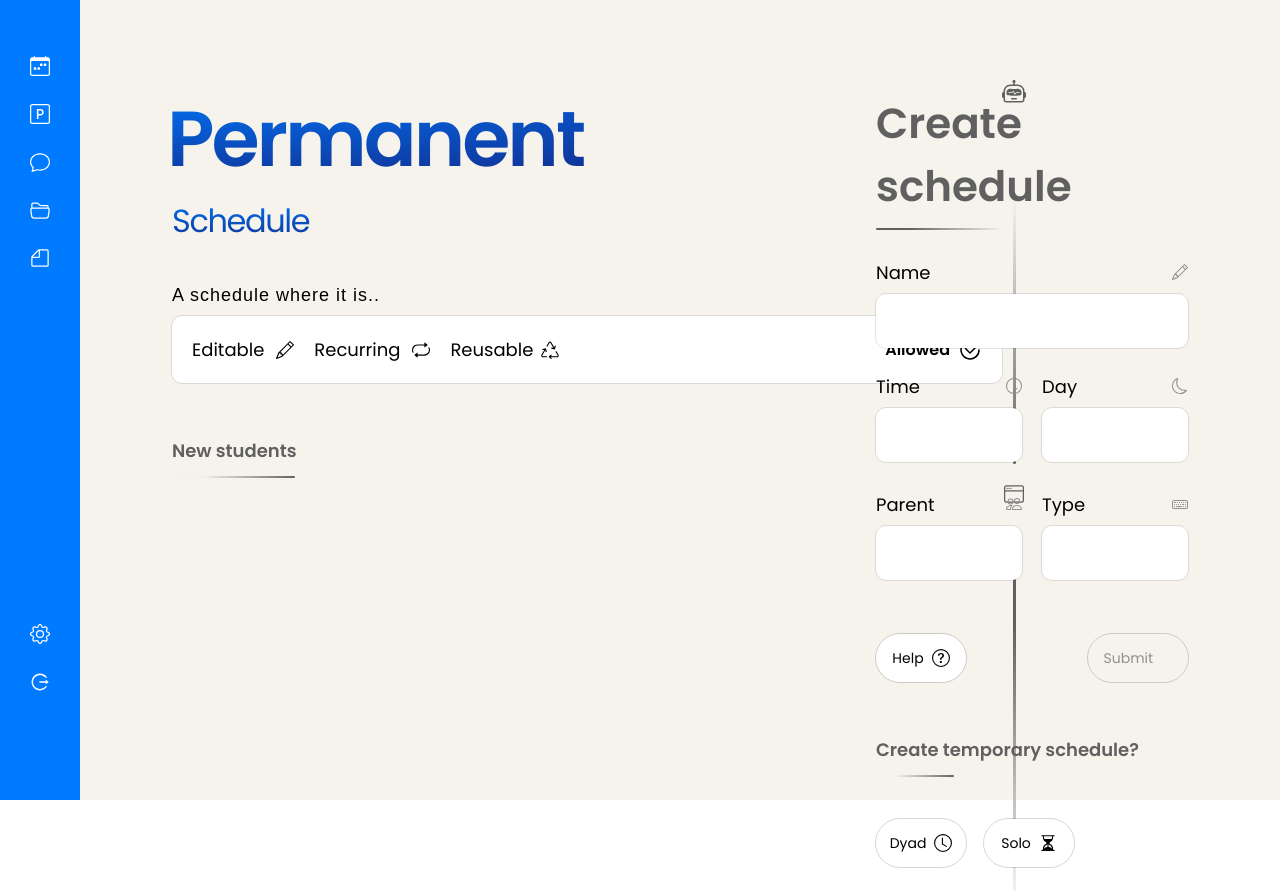
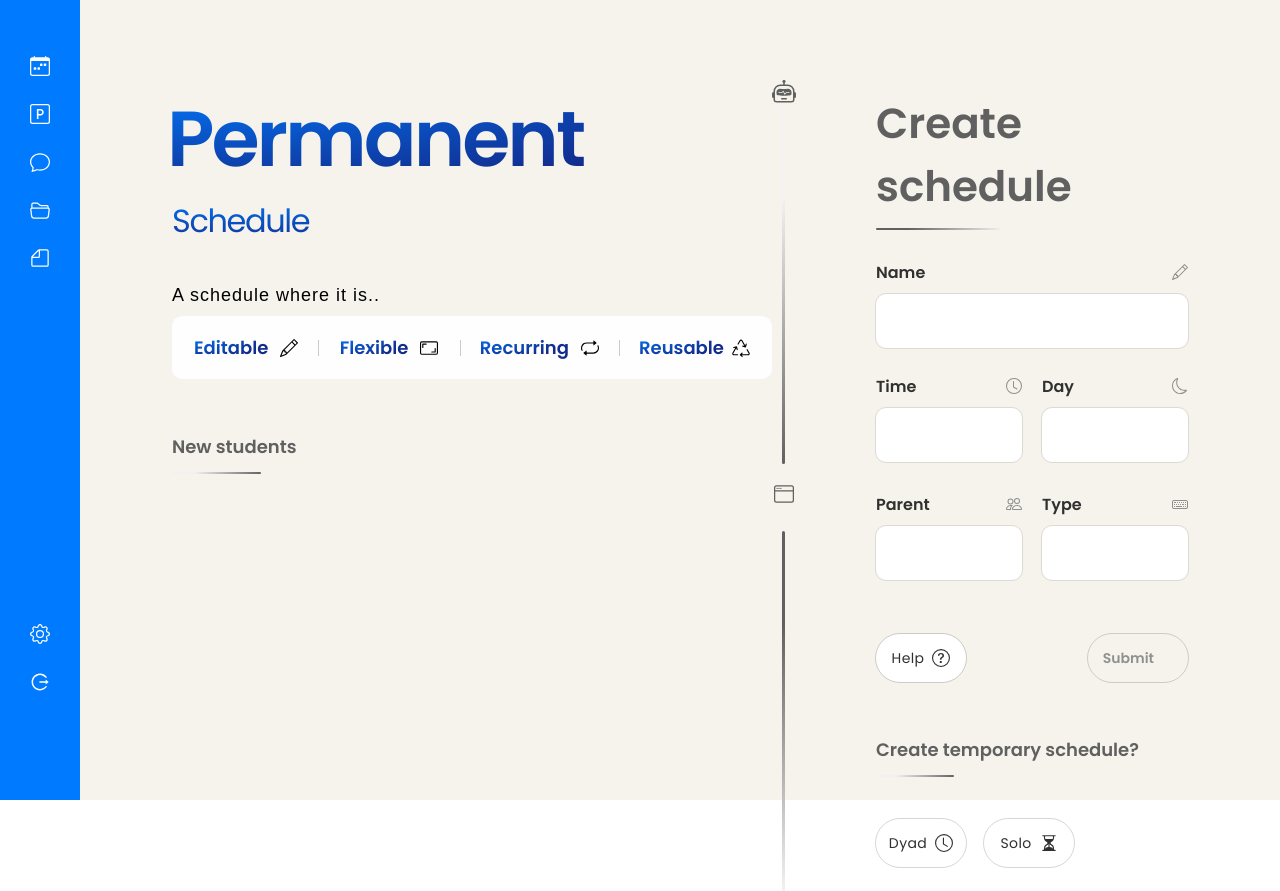
Before and after one commit to KludyRamirez/mlac-homeweb, a React (Create React App) app in the folder client/: page /schedule in a window 1280 px wide. Built offline with nearby package versions, Linux system fonts and the light colour scheme; some icons are missing.

Commit message:
[UPDATE] Create schedule page UI

```diff
--- a/client/src/Admin/AdminDashboard/CreateSchedule/CreateSchedule.js
+++ b/client/src/Admin/AdminDashboard/CreateSchedule/CreateSchedule.js
@@ -9,6 +9,7 @@ import CreateScheduleForm from "./CreateScheduleForm";
 import AllSchedule from "../AllSchedule/AllSchedule";
 import {
   BsAlignStart,
+  BsAspectRatio,
   BsCheck2Circle,
   BsCheckCircleFill,
   BsPencil,
@@ -246,19 +247,17 @@ const CreateSchedule = () => {
 
                 <div
                   style={{
-                    background: "#fff",
-                    width: "790px",
+                    background: "#fefefe",
                     borderRadius: "10px",
-                    display: "flex",
-                    justifyContent: "space-between",
-                    padding: "20px",
-                    outline: "1px solid rgba(0, 0, 0, 0.1)",
+                    padding: "18px 22px 18px 22px",
+                    // outline: "1px solid rgba(0, 0, 0, 0.1)",
                     marginTop: "10px",
                   }}
                 >
                   <div
                     style={{
                       display: "flex",
+                      alignItems: "center",
                       gap: "20px",
                     }}
                   >
@@ -266,54 +265,135 @@ const CreateSchedule = () => {
                       style={{
                         width: "100%",
                         display: "flex",
-                        justifyContent: "flex-start",
+                        justifyContent: "center",
                         alignItems: "center",
                         gap: "12px",
                         fontSize: "18px",
-                        fontWeight: "500",
+                        fontWeight: "700",
                       }}
                     >
-                      <span>Editable</span>
+                      <span
+                        style={{
+                          backgroundImage:
+                            "radial-gradient(100% 100% at 0% 0, #007bff 0, #122c8e 100%)",
+                          backgroundSize: "100%",
+                          backgroundRepeat: "repeat",
+                          WebkitBackgroundClip: "text",
+                          WebkitTextFillColor: "transparent",
+                          MozBackgroundClip: "text",
+                          MozTextFillColor: "transparent",
+                          textShadow: "none",
+                        }}
+                      >
+                        Editable
+                      </span>
                       <BsPencil />
                     </div>
                     <div
                       style={{
+                        width: "1px",
+                        height: "16px",
+                        background: "rgba(0, 0, 0, 0.2)",
+                      }}
+                    ></div>
+                    <div
+                      style={{
                         width: "100%",
                         display: "flex",
-                        justifyContent: "flex-start",
+                        justifyContent: "center",
                         alignItems: "center",
                         gap: "12px",
                         fontSize: "18px",
-                        fontWeight: "500",
+                        fontWeight: "700",
                       }}
                     >
-                      <span>Recurring</span>
+                      <span
+                        style={{
+                          backgroundImage:
+                            "radial-gradient(100% 100% at 0% 0, #007bff 0, #122c8e 100%)",
+                          backgroundSize: "100%",
+                          backgroundRepeat: "repeat",
+                          WebkitBackgroundClip: "text",
+                          WebkitTextFillColor: "transparent",
+                          MozBackgroundClip: "text",
+                          MozTextFillColor: "transparent",
+                          textShadow: "none",
+                        }}
+                      >
+                        Flexible
+                      </span>
+                      <BsAspectRatio />
+                    </div>
+                    <div
+                      style={{
+                        width: "1px",
+                        height: "16px",
+                        background: "rgba(0, 0, 0, 0.2)",
+                      }}
+                    ></div>
+                    <div
+                      style={{
+                        width: "100%",
+                        display: "flex",
+                        justifyContent: "center",
+                        alignItems: "center",
+                        gap: "12px",
+                        fontSize: "18px",
+                        fontWeight: "700",
+                      }}
+                    >
+                      <span
+                        style={{
+                          backgroundImage:
+                            "radial-gradient(100% 100% at 0% 0, #007bff 0, #122c8e 100%)",
+                          backgroundSize: "100%",
+                          backgroundRepeat: "repeat",
+                          WebkitBackgroundClip: "text",
+                          WebkitTextFillColor: "transparent",
+                          MozBackgroundClip: "text",
+                          MozTextFillColor: "transparent",
+                          textShadow: "none",
+                        }}
+                      >
+                        Recurring
+                      </span>
                       <BsRepeat />
                     </div>
                     <div
                       style={{
+                        width: "1px",
+                        height: "16px",
+                        background: "rgba(0, 0, 0, 0.2)",
+                      }}
+                    ></div>
+                    <div
+                      style={{
                         width: "100%",
                         display: "flex",
-                        justifyContent: "flex-start",
+                        justifyContent: "center",
                         alignItems: "center",
                         gap: "8px",
                         fontSize: "18px",
-                        fontWeight: "500",
+                        fontWeight: "700",
                       }}
                     >
-                      <span>Reusable</span>
+                      <span
+                        style={{
+                          backgroundImage:
+                            "radial-gradient(100% 100% at 0% 0, #007bff 0, #122c8e 100%)",
+                          backgroundSize: "100%",
+                          backgroundRepeat: "repeat",
+                          WebkitBackgroundClip: "text",
+                          WebkitTextFillColor: "transparent",
+                          MozBackgroundClip: "text",
+                          MozTextFillColor: "transparent",
+                          textShadow: "none",
+                        }}
+                      >
+                        Reusable
+                      </span>
                       <BsRecycle />
                     </div>
-                  </div>
-                  <div
-                    style={{
-                      display: "flex",
-                      alignItems: "center",
-                      gap: "8px",
-                    }}
-                  >
-                    <div style={{ fontWeight: "600" }}>Allowed</div>
-                    <BsCheck2Circle style={{ fontSize: "24px" }} />
                   </div>
                 </div>
                 <div
--- a/client/src/Admin/AdminDashboard/CreateSchedule/CreateScheduleForm.js
+++ b/client/src/Admin/AdminDashboard/CreateSchedule/CreateScheduleForm.js
@@ -54,13 +54,15 @@ const FilterButton = styled("div")({
   background: "#fff",
   borderRadius: "46px",
   cursor: "pointer",
-  color: "black",
+  color: "#303030",
   fontSize: "14px",
+  fontWeight: "500",
   userSelect: "none",
   WebkitUserSelect: "none",
   touchAction: "manipulation",
   willChange: "box-shadow, transform",
   outline: "1px solid rgba(0, 0, 0, 0.16)",
+  letterSpacing: "0.4px",
   transition:
     "box-shadow .15s, transform .15s, width 0.2s ease-in, height 0.2s ease-in, color 0.16s ease-in-out",
   "&:hover": {
@@ -78,7 +80,7 @@ const NextRoundButton = styled("button")({
   color: "white",
   padding: "0",
   border: "none",
-  background: "#bfbfbf",
+  background: "#afafaf",
   display: "flex",
   justifyContent: "center",
   alignItems: "center",
@@ -95,7 +97,7 @@ const NextRoundButton = styled("button")({
     "box-shadow .15s, transform .15s, width 0.2s ease-in, height 0.2s ease-in, color 0.4s ease-in-out",
   "&:hover": {
     transform: "translateY(1px)",
-    background: "#afafaf",
+    background: "#9f9f9f",
   },
   "&:active": {
     transform: "translateY(3px)",
@@ -128,7 +130,7 @@ const InputFields = styled("input")({
   padding: "0px 16px 0px 16px",
   fontSize: "16px",
   fontWeight: "500",
-  color: "#606060",
+  color: "#303030",
   position: "relative",
   fontFamily: "Poppins, sans-serif",
   outline: "1px solid rgba(0, 0, 0, 0.1)",
@@ -156,7 +158,7 @@ const CustomSelect = styled("select")`
   font-size: 16px;
   font-weight: 500;
   font-family: "Poppins", sans-serif;
-  color: #606060;
+  color: #303030;
   appearance: none; /* Removes default dropdown arrow */
   outline: 1px solid rgba(0, 0, 0, 0.1);
 
@@ -173,9 +175,9 @@ const CustomSelect = styled("select")`
 const InputTitles = styled("div")({
   width: "100%",
   height: "20px",
-  fontSize: "18px",
-  color: "black",
-  fontWeight: "500",
+  fontSize: "16px",
+  color: "#303030",
+  fontWeight: "600",
   display: "flex",
   justifyContent: "space-between",
   alignItems: "center",
@@ -492,7 +494,7 @@ const CreateScheduleForm = ({
               <span
                 style={{
                   fontSize: "14px",
-                  fontWeight: "500",
+                  fontWeight: "700",
                 }}
               >
                 Submit
@@ -504,7 +506,7 @@ const CreateScheduleForm = ({
               <span
                 style={{
                   fontSize: "14px",
-                  fontWeight: "500",
+                  fontWeight: "700",
                 }}
               >
                 Submit
@@ -548,27 +550,13 @@ const CreateScheduleForm = ({
         >
           <Link to="/temp-schedule" style={{ textDecoration: "none" }}>
             <FilterButton>
-              <span
-                style={{
-                  fontSize: "14px",
-                  fontWeight: "500",
-                }}
-              >
-                Dyad
-              </span>
+              <span>Dyad</span>
               <BsClock style={{ fontSize: "18px" }} />
             </FilterButton>
           </Link>
           <Link to="/temp-soloschedule" style={{ textDecoration: "none" }}>
             <FilterButton>
-              <span
-                style={{
-                  fontSize: "14px",
-                  fontWeight: "500",
-                }}
-              >
-                Solo
-              </span>
+              <span>Solo</span>
               <BsHourglassSplit style={{ fontSize: "18px" }} />
             </FilterButton>
           </Link>
```
